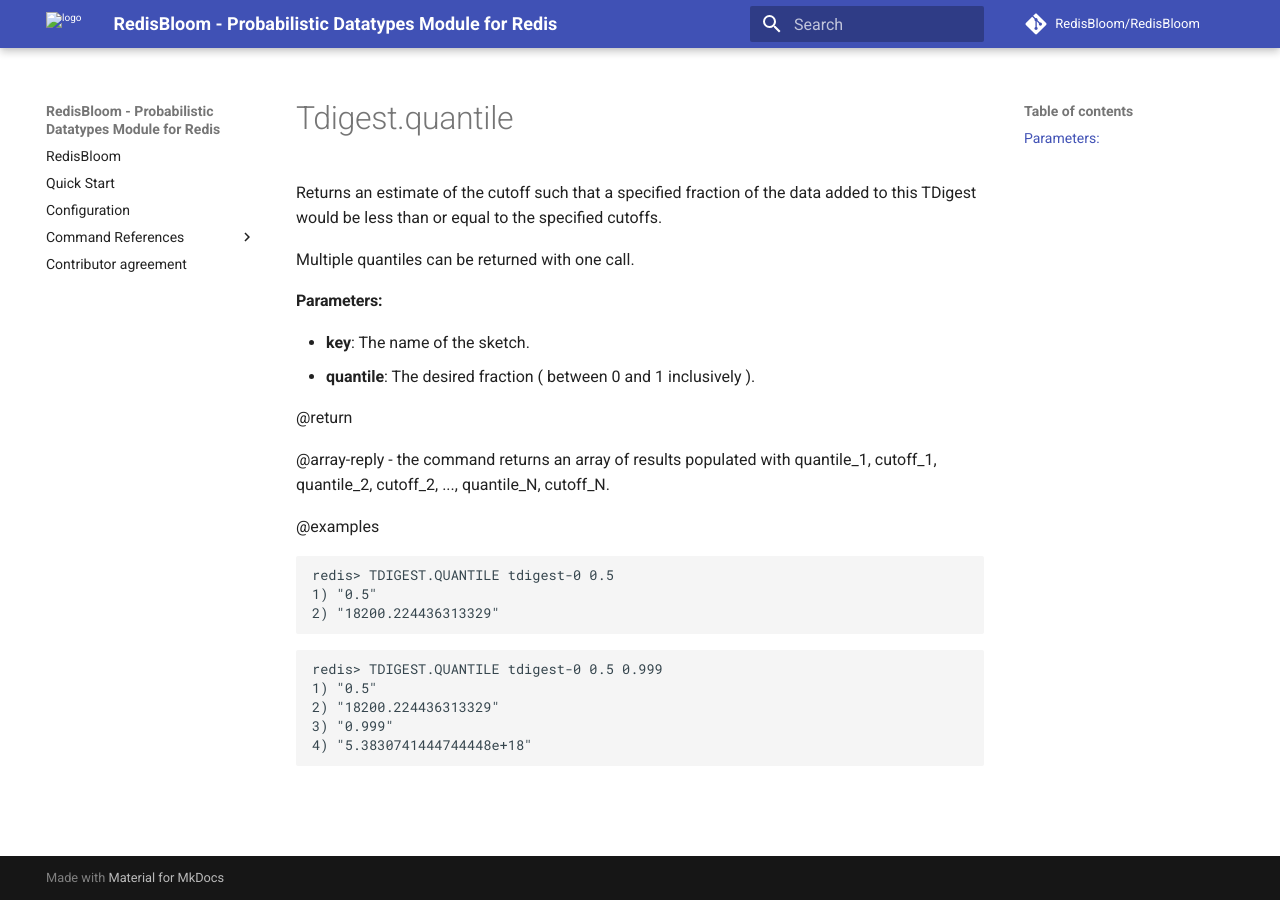
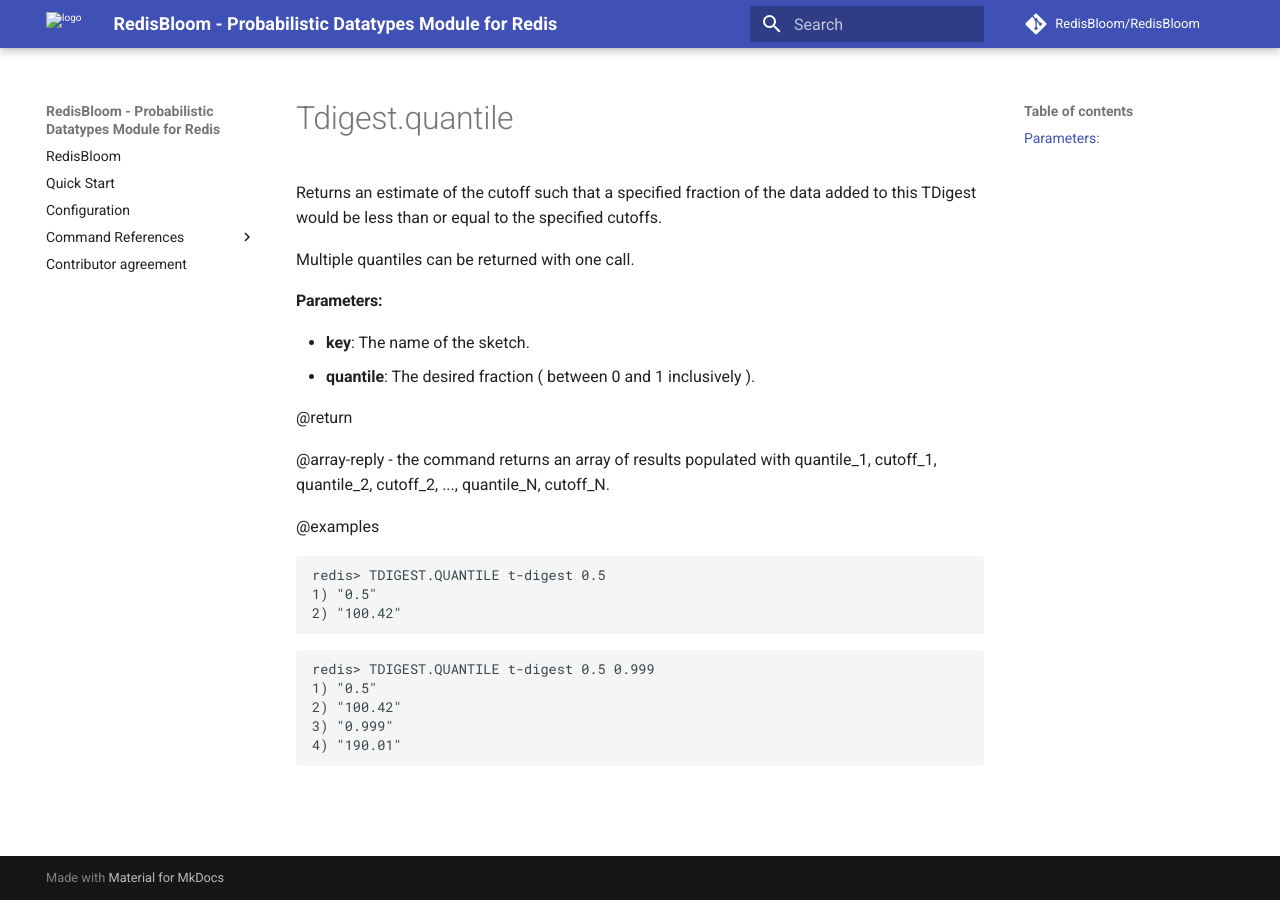
Before and after one commit to RedisBloom/RedisBloom, an MkDocs documentation site: the page built from docs/commands/tdigest.quantile.md, in a window 1280 px wide. Built offline with MkDocs 1.6.1 and Material for MkDocs 9.7.7, drawn with Linux system fonts in a browser that asks for light colours; comment, search, counter and statistics services are not loaded.

Commit message:
Fixes per PR review

````diff
--- a/docs/commands/tdigest.quantile.md
+++ b/docs/commands/tdigest.quantile.md
@@ -16,14 +16,14 @@
 @examples
 
 ```
-redis> TDIGEST.QUANTILE tdigest-0 0.5
+redis> TDIGEST.QUANTILE t-digest 0.5
 1) "0.5"
-2) "18200.224436313329"
+2) "100.42"
 ```
 ```
-redis> TDIGEST.QUANTILE tdigest-0 0.5 0.999
+redis> TDIGEST.QUANTILE t-digest 0.5 0.999
 1) "0.5"
-2) "18200.224436313329"
+2) "100.42"
 3) "0.999"
-4) "5.3830741444744448e+18"
+4) "190.01"
 ```
````
